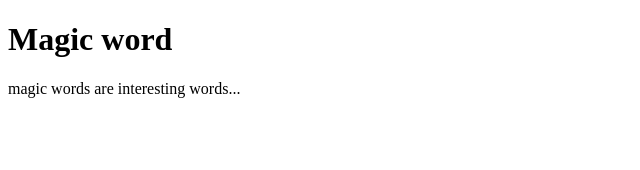
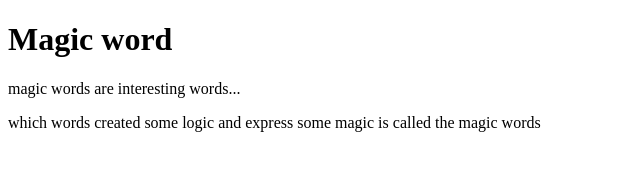
Before and after one commit to VaishnaviKolse/Magicword, a plain HTML site: page index.htm in a window 1280 px wide. Shown: the whole page, without its empty margins (0-640 px from the left). Drawn offline with Linux system fonts and the light colour scheme.

Commit message:
added div tag

```diff
--- a/index.htm
+++ b/index.htm
@@ -8,6 +8,9 @@
 <body>
     <h1>Magic word</h1>
     <p>magic words are interesting words...</p>
+    <div>
+        <p>which words created some logic and express some magic is called the magic words </p>
+    </div>
 
 
 </body>
```
